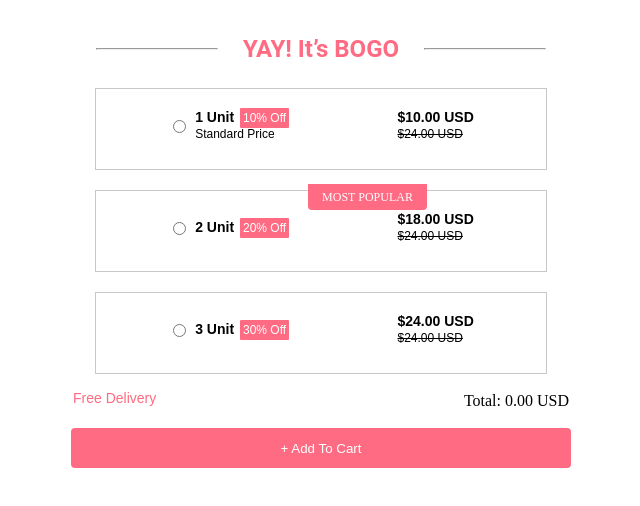
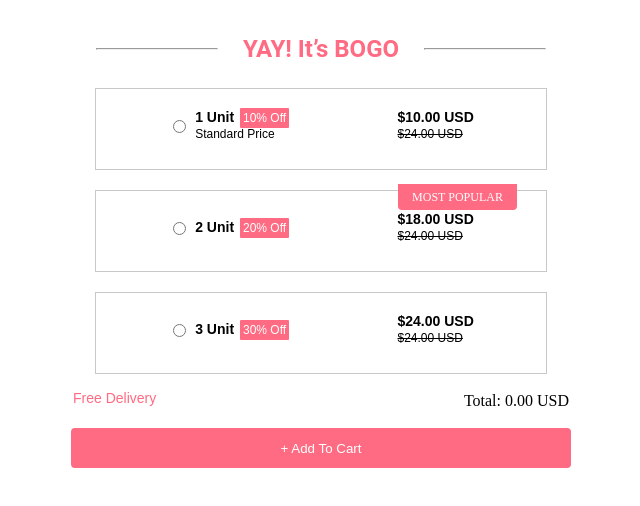
Before and after one commit to Aruna583/webpage_assignment, a plain HTML site: page index.html in a window 1280 px wide. Shown: the whole page, without its empty margins (319-959 px from the left). Drawn offline with Linux system fonts and the light colour scheme.

Commit message:
css added for most popular element

```diff
--- a/index.css
+++ b/index.css
@@ -208,4 +208,8 @@ body {
         height: 200px;
     }
 
+    .most-popular{
+        left: 302px;
+    }
+
 }
```
